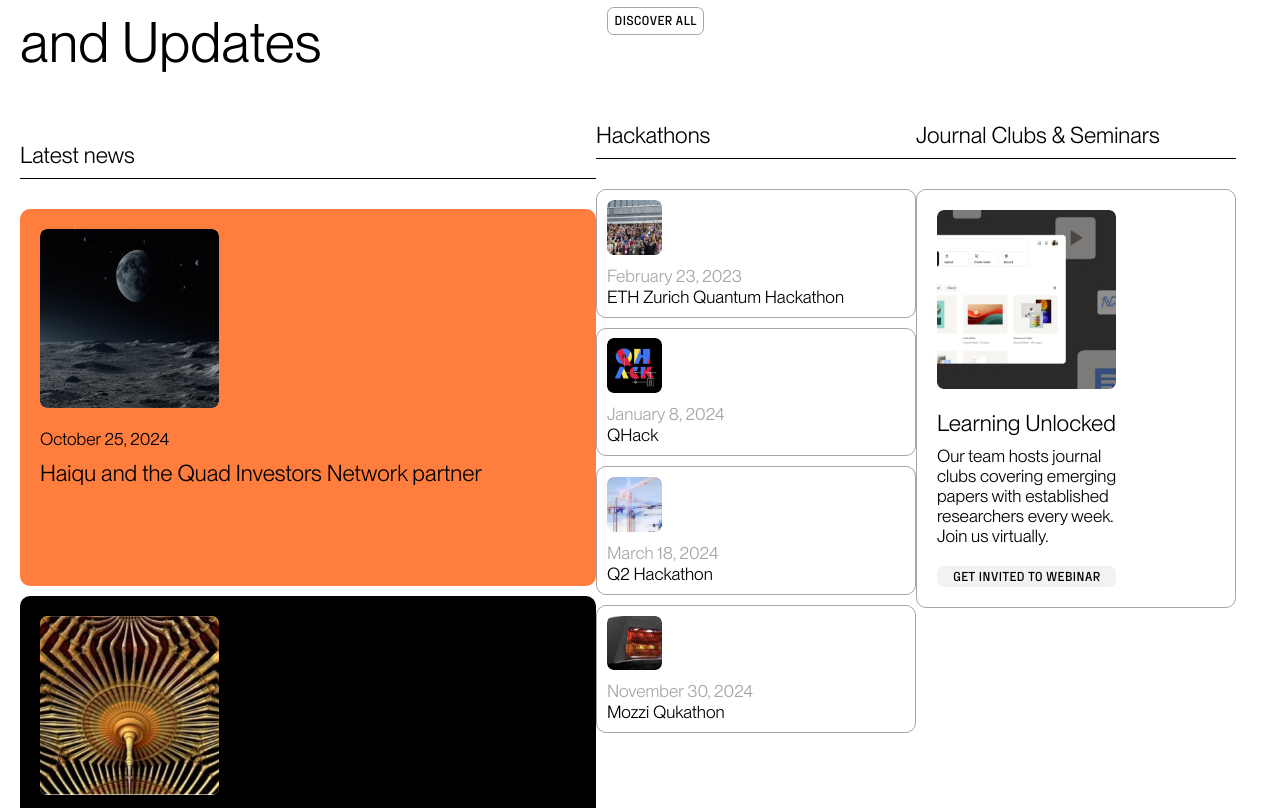
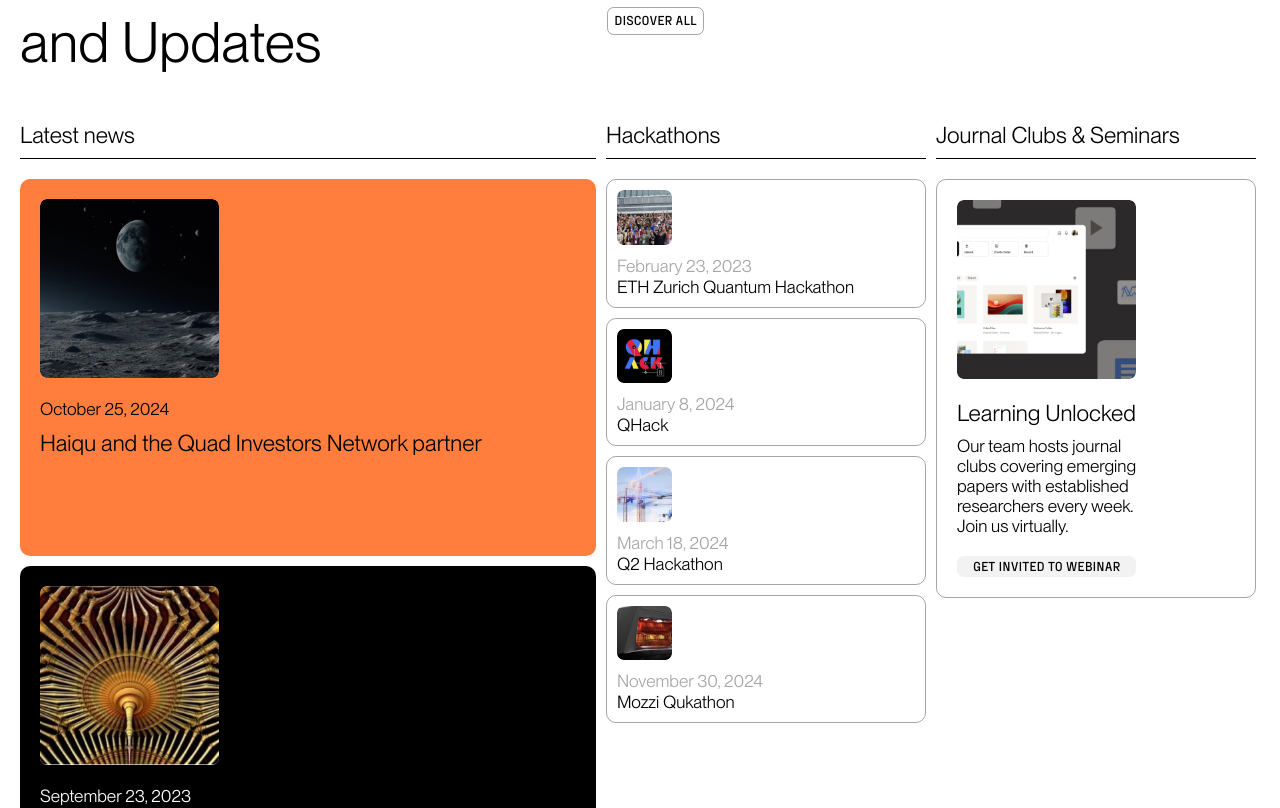
Before and after one commit to ValeraViachalo/haiqu-ai, a Next.js app: page / in a window 1280 px wide. Shown: the part 7549-8357 px from the top of the page. Built offline with nearby package versions, Linux system fonts and the light colour scheme.

Commit message:
minor changes

```diff
--- a/src/app/(overview)/components/events-section/events-section.jsx
+++ b/src/app/(overview)/components/events-section/events-section.jsx
@@ -23,9 +23,7 @@
       </div>
 
       <div className={styles.events_section__headings}>
-        <div
-          className={`${styles.events_section__row__latest_news} ${styles.events_section__row}`}
-        >
+        <div className={styles.events_section__row}>
           <p className={styles.events_section__row_title}>
             {constants.EVENTS_SECTION_LATEST_NEWS_TITLE}
           </p>
--- a/src/app/(overview)/components/events-section/events-section.module.scss
+++ b/src/app/(overview)/components/events-section/events-section.module.scss
@@ -46,9 +46,12 @@
     position: relative;
     display: flex;
     flex-direction: column;
-    width: 25vw;
-    // margin-left: 0.9375rem;
-    gap: 0.9375rem;
+
+    margin-right: 0.9375rem;
+
+    &:last-child {
+      margin-right: 0;
+    }
 
     &__latest_news {
       display: flex;
@@ -59,6 +62,7 @@
     }
 
     &__hackathons {
+      width: 25vw;
       display: flex;
       flex-direction: column;
       padding-top: $padding-horizontal;
@@ -69,6 +73,7 @@
     }
 
     &__seminars {
+      width: 25vw;
       position: sticky;
       top: 0;
       padding-top: $padding-horizontal;
--- a/src/app/(overview)/page.js
+++ b/src/app/(overview)/page.js
@@ -1,5 +1,3 @@
-'use client';
-
 import styles from './page.module.scss';
 import {
   CaseStudySection,
```
